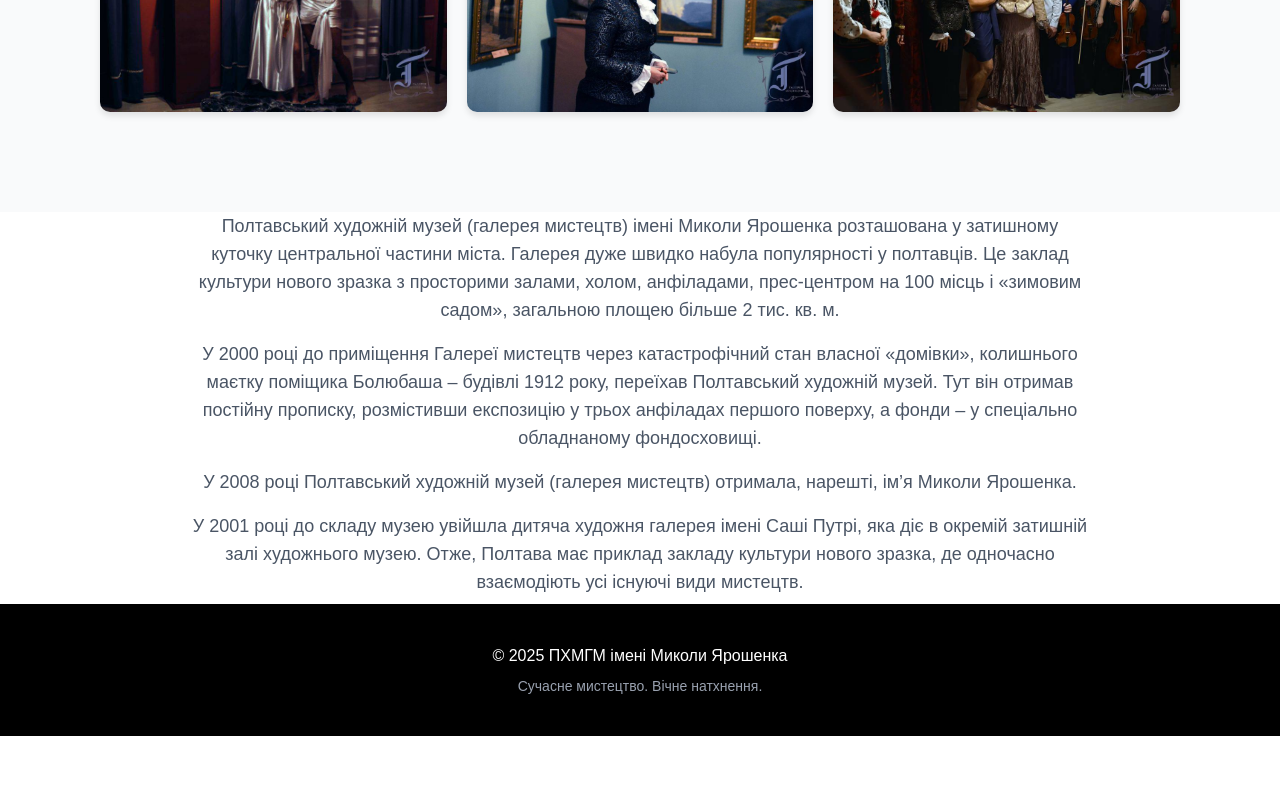
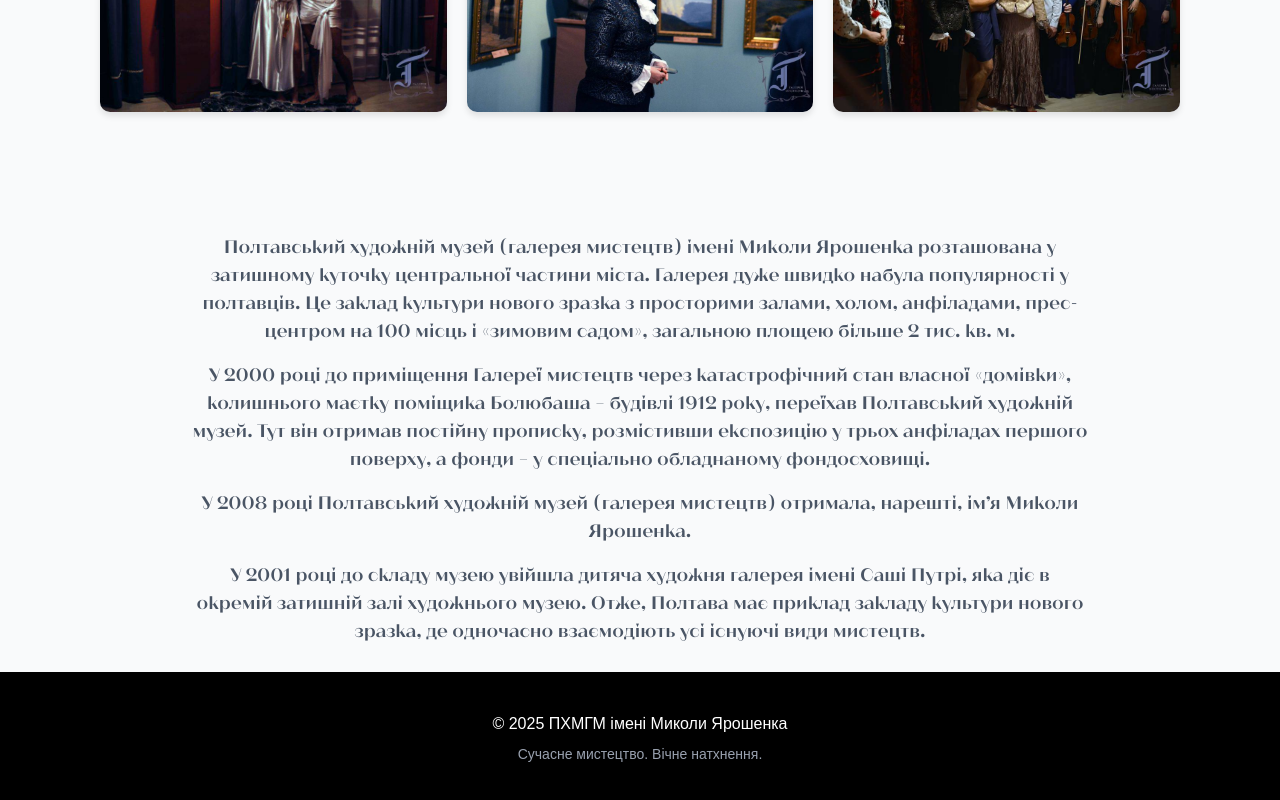
Before and after one commit to butur-lin/art, a Next.js app: page / in a window 1280 px wide. Shown: the part 4004-4804 px from the top of the page. Before the commit the page ends 4740 px from the top, so only its background shows below. Built offline with nearby package versions, Linux system fonts and the light colour scheme; no server answers.

Commit message:
Update page.tsx

```diff
--- a/src/app/page.tsx
+++ b/src/app/page.tsx
@@ -41,6 +41,7 @@ export default function HomePage() {
 		<TitledDivider title="Костюмовано-театралізована екскурсія " />
 		<LazyCTE />
 		</Suspense>
+	       <section className="py-5 px-6 md:px-20 bg-gray-50">
 		 <div className="text-center mb-2 max-w-4xl mx-auto">
       <p className="text-lg text-gray-600 ">Полтавський художній музей (галерея мистецтв) імені Миколи Ярошенка розташована у затишному куточку центральної частини міста. Галерея дуже швидко набула популярності у полтавців. Це заклад культури нового зразка з просторими залами, холом, анфіладами, прес-центром на 100 місць і «зимовим садом», загальною площею більше 2 тис. кв. м.</p>
       <p className="text-lg text-gray-600 max-w-4xl mx-auto mt-4">У 2000 році до приміщення Галереї мистецтв через катастрофічний стан власної «домівки», колишнього маєтку поміщика Болюбаша – будівлі 1912 року, переїхав Полтавський художній музей. Тут він отримав постійну прописку, розмістивши експозицію у трьох анфіладах першого поверху, а фонди – у спеціально обладнаному фондосховищі.</p>
@@ -48,6 +49,7 @@ export default function HomePage() {
       <p className="text-lg text-gray-600 max-w-4xl mx-auto mt-4">У 2001 році до складу музею увійшла дитяча художня галерея  імені Саші Путрі, яка діє в окремій затишній залі художнього музею. Отже, Полтава має приклад закладу культури нового зразка, де одночасно взаємодіють усі існуючі види мистецтв.
       </p>
     </div>
+		       </section>
       </main>
     </>
   );
```
